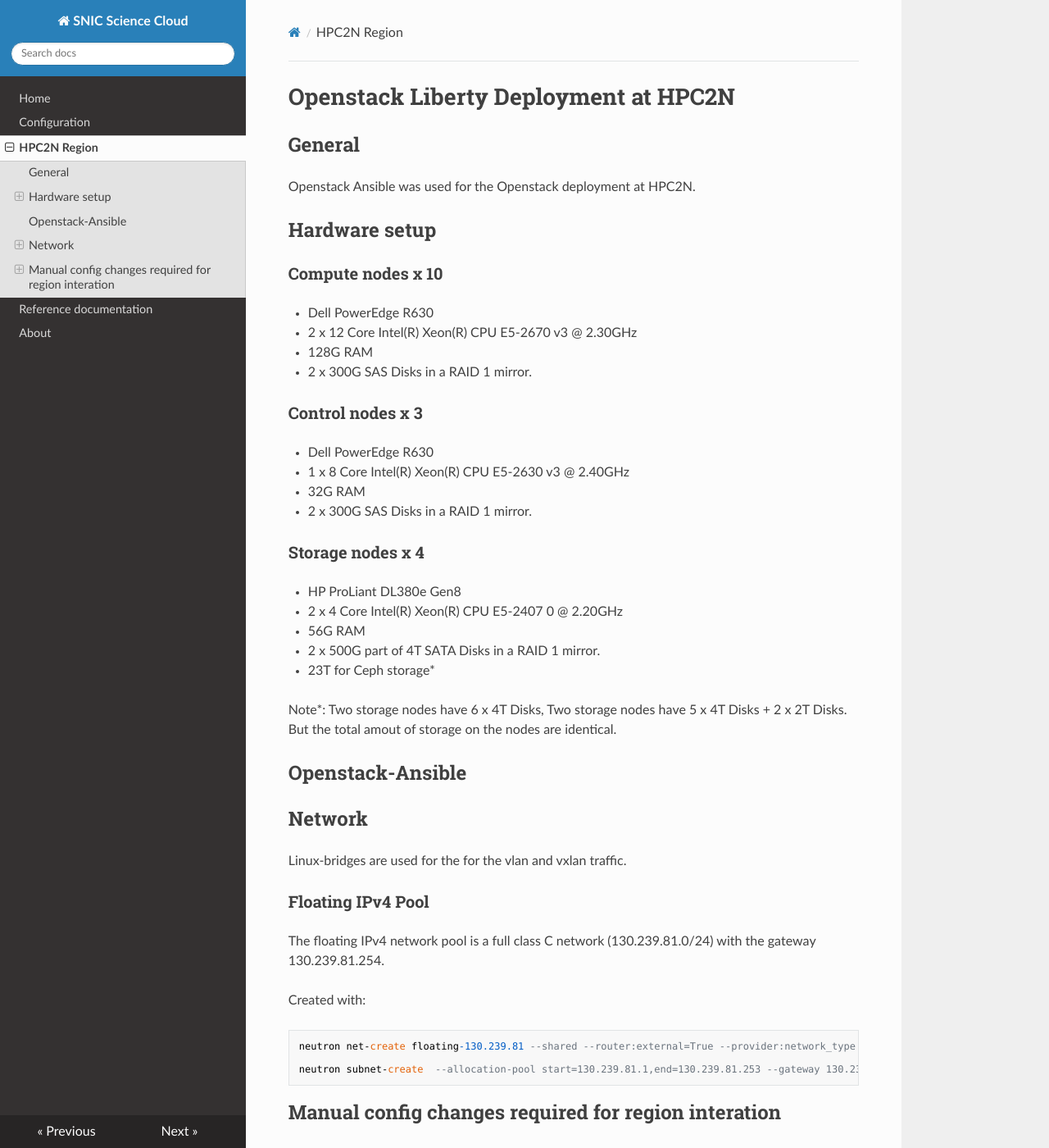
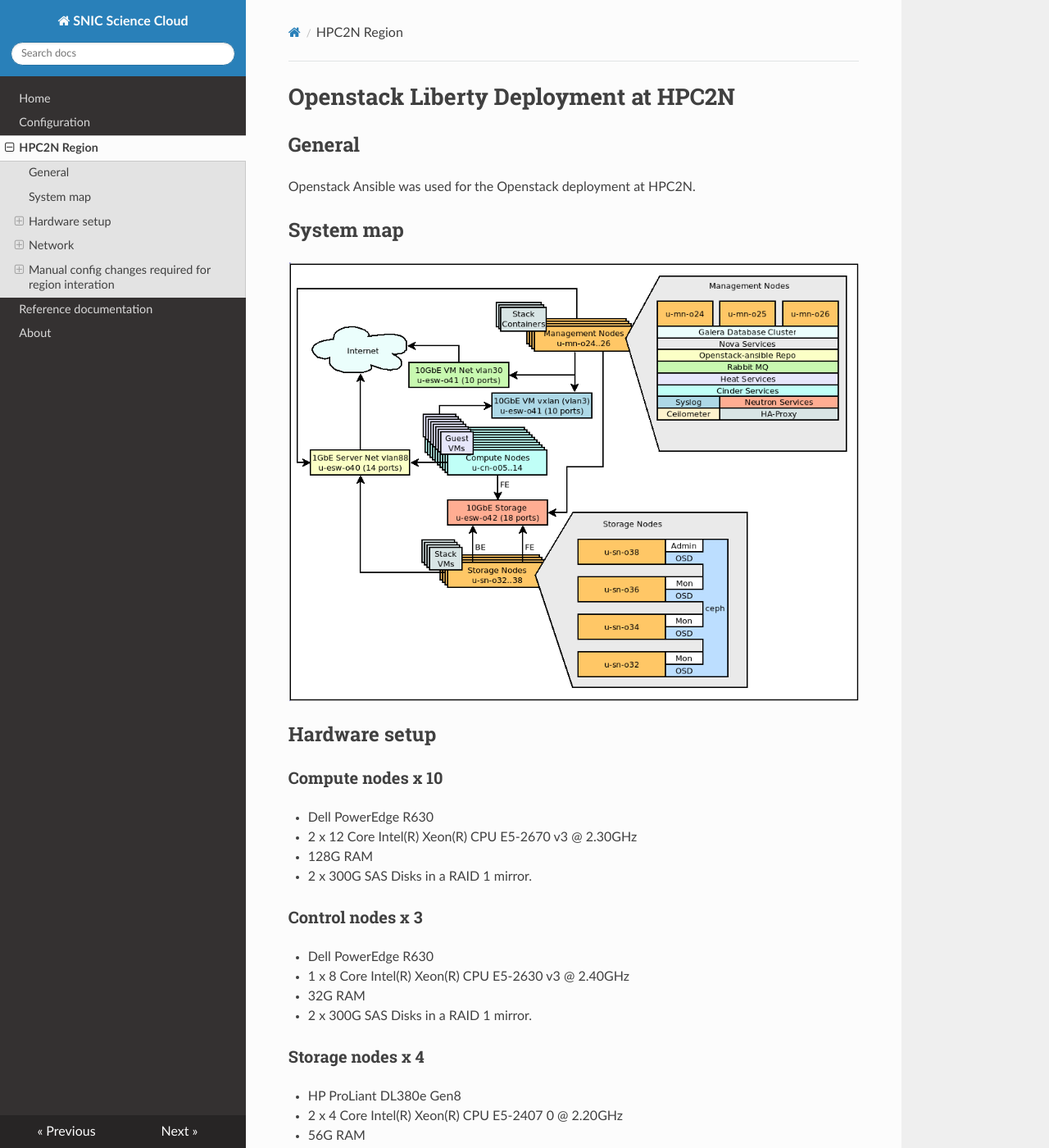
Before and after one commit to SNICScienceCloud/operators-documentation, an MkDocs documentation site: the page built from docs/config_hpc2n.md, in a window 1280 px wide and 1400 px high. Shown: the whole window at 82% size. Built offline with MkDocs 1.6.1, drawn with Linux system fonts in a browser that asks for light colours; nearby versions of some CDN libraries; old or Windows-style settings are respelled for this version of MkDocs.

Commit message:
Added ceilometer to image

```diff
--- a/docs/config_hpc2n.md
+++ b/docs/config_hpc2n.md
@@ -3,6 +3,10 @@
 ## General
 
 Openstack Ansible was used for the Openstack deployment at HPC2N.
+
+## System map
+
+![System map](img/ssc_hpc2n.png)
 
 ## Hardware setup
 
@@ -30,9 +34,6 @@ Openstack Ansible was used for the Openstack deployment at HPC2N.
 
 
 Note*: Two storage nodes have 6 x 4T Disks, Two storage nodes have 5 x 4T Disks + 2 x 2T Disks. But the total amout of storage on the nodes are identical.
-
-## Openstack-Ansible
-
 
 ## Network
 
```
Also changed, not shown: docs/img/ssc_hpc2n.png, 1 other file.
